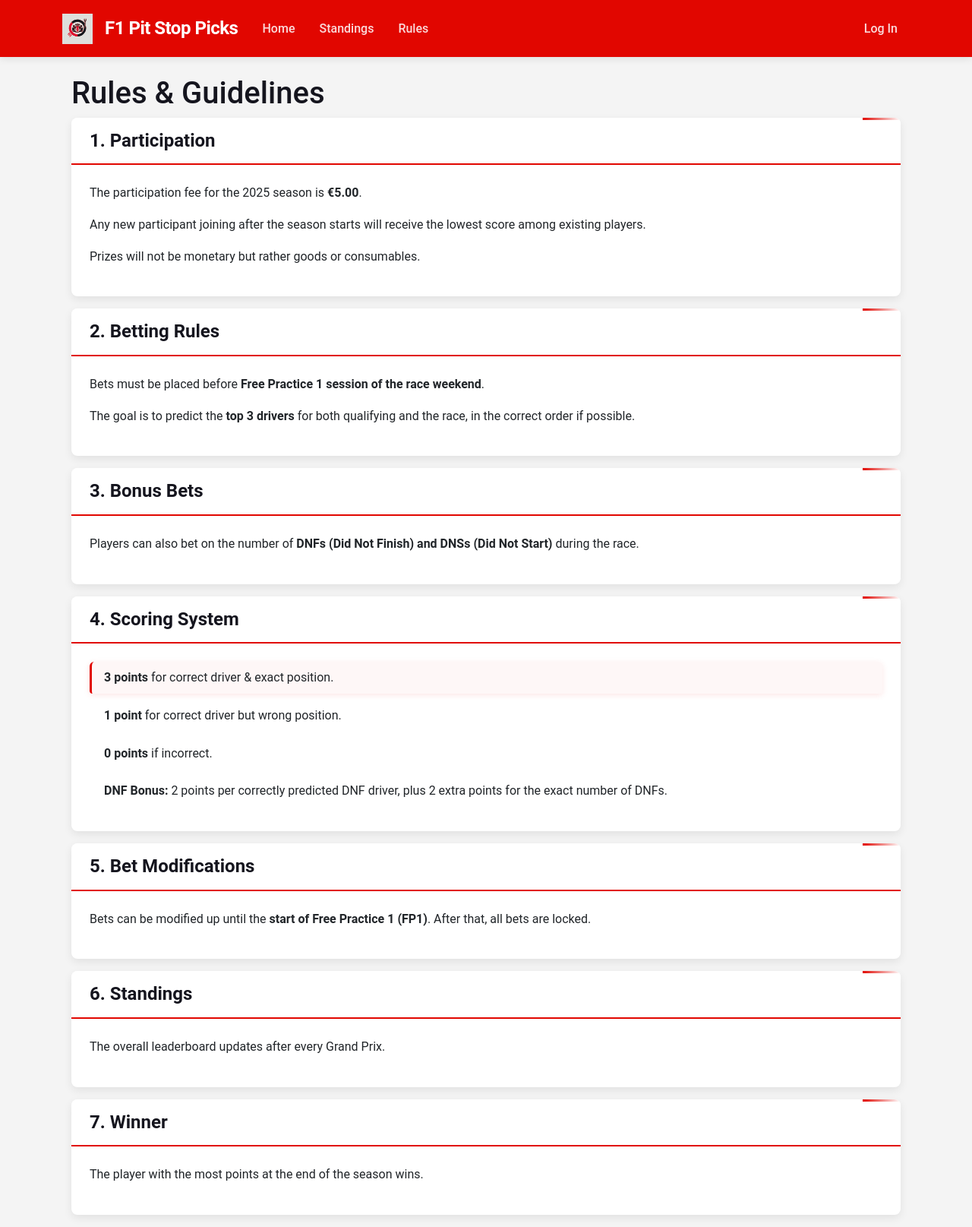
After one commit to ivanProca/F1BettingApp, a Django app: page /rules/ in a window 1280 px wide. The commit adds this page. Shown: the whole page at 76% size. Run offline with Django 4.2, Linux system fonts and the light colour scheme.

Commit message:
Add rules + completed races + fix points calculation

```diff
--- a/betting/models.py
+++ b/betting/models.py
@@ -86,11 +86,11 @@ class RaceResult(models.Model):
         self.race.save()
 
         if self.race.is_sprint:
+            podium_correct_position_points = 1
+            podium_wrong_position_points = 0.5
+        else:
             podium_correct_position_points = 3
             podium_wrong_position_points = 1
-        else:
-            podium_correct_position_points = 1
-            podium_wrong_position_points = 0.5
 
         for bet in bets:
             points = 0
--- /dev/null
+++ b/betting/templates/betting/rules.html
@@ -0,0 +1,86 @@
+{% extends "base.html" %}
+
+{% block content %}
+<div class="container">
+    <h1>Rules & Guidelines</h1>
+
+    <!-- Participation Card -->
+    <div class="card mb-3">
+        <div class="card-header">
+            <h2>1. Participation</h2>
+        </div>
+        <div class="card-body">
+            <p>The participation fee for the 2025 season is <strong>€5.00</strong>.</p>
+            <p>Any new participant joining after the season starts will receive the lowest score among existing players.</p>
+            <p>Prizes will not be monetary but rather goods or consumables.</p>
+        </div>
+    </div>
+
+    <!-- Betting Rules Card -->
+    <div class="card mb-3">
+        <div class="card-header">
+            <h2>2. Betting Rules</h2>
+        </div>
+        <div class="card-body">
+            <p>Bets must be placed before <strong>Free Practice 1 session of the race weekend</strong>.</p>
+            <p>The goal is to predict the <strong>top 3 drivers</strong> for both qualifying and the race, in the correct order if possible.</p>
+        </div>
+    </div>
+
+    <!-- Bonus Bets Card -->
+    <div class="card mb-3">
+        <div class="card-header">
+            <h2>3. Bonus Bets</h2>
+        </div>
+        <div class="card-body">
+            <p>Players can also bet on the number of <strong>DNFs (Did Not Finish) and DNSs (Did Not Start)</strong> during the race.</p>
+        </div>
+    </div>
+
+    <!-- Scoring System Card -->
+    <div class="card mb-3">
+        <div class="card-header">
+            <h2>4. Scoring System</h2>
+        </div>
+        <div class="card-body">
+            <ul class="list-group">
+                <li class="list-group-item"><strong>3 points</strong> for correct driver & exact position.</li>
+                <li class="list-group-item"><strong>1 point</strong> for correct driver but wrong position.</li>
+                <li class="list-group-item"><strong>0 points</strong> if incorrect.</li>
+                <li class="list-group-item"><strong>DNF Bonus:</strong> 2 points per correctly predicted DNF driver, plus 2 extra points for the exact number of DNFs.</li>
+            </ul>
+        </div>
+    </div>
+
+    <!-- Bet Modifications Card -->
+    <div class="card mb-3">
+        <div class="card-header">
+            <h2>5. Bet Modifications</h2>
+        </div>
+        <div class="card-body">
+            <p>Bets can be modified up until the <strong>start of Free Practice 1 (FP1)</strong>. After that, all bets are locked.</p>
+        </div>
+    </div>
+
+    <!-- Standings Card -->
+    <div class="card mb-3">
+        <div class="card-header">
+            <h2>6. Standings</h2>
+        </div>
+        <div class="card-body">
+            <p>The overall leaderboard updates after every Grand Prix.</p>
+        </div>
+    </div>
+
+    <!-- Winner Card -->
+    <div class="card mb-3">
+        <div class="card-header">
+            <h2>7. Winner</h2>
+        </div>
+        <div class="card-body">
+            <p>The player with the most points at the end of the season wins.</p>
+        </div>
+    </div>
+
+</div>
+{% endblock %}
--- a/betting/urls.py
+++ b/betting/urls.py
@@ -9,6 +9,7 @@ urlpatterns = [
     path('standings/<int:season_id>/', views.season_standings, name='season_standings'),
     path('race/<int:race_id>/enter-results/', views.enter_race_result, name='enter_race_result'),
     path('register/', views.register_view, name='register'),
+    path('rules/', views.rules_page, name='rules_page'),
 ]
 
 # Add these to main urls.py
--- a/betting/views.py
+++ b/betting/views.py
@@ -1,4 +1,7 @@
 # betting/views.py
+
+import json
+
 from django.shortcuts import render, redirect, get_object_or_404
 from django.contrib.auth.decorators import login_required
 from django.utils import timezone
@@ -14,10 +17,18 @@ from django.contrib.auth.models import User
 def home(request):
     # Show upcoming races and leaderboard
     current_season = Season.objects.filter(is_active=True).first()
+
+    # Upcoming races
     upcoming_races = Race.objects.filter(
         season=current_season,
         race_date__gt=timezone.now()
     ).order_by('race_date')[:5]
+
+    # Completed races
+    completed_races = Race.objects.filter(
+        season=current_season,
+        is_completed=True
+    ).order_by('race_date')
 
     # Simple leaderboard based on total points
     leaderboard = Bet.objects.filter(
@@ -26,10 +37,71 @@ def home(request):
         total_points=Sum('points')
     ).order_by('-total_points')[:10]
 
+    # Prepare data for classification line graph
+    classification_data = prepare_classification_graph_data(current_season)
+
+    # Convert classification data to JSON for template
+    classification_json = json.dumps({
+        username: {
+            'username': data['username'],
+            'cumulative_points': data['cumulative_points']
+        } for username, data in classification_data.items()
+    })
+
     return render(request, 'betting/home.html', {
         'upcoming_races': upcoming_races,
+        'completed_races': completed_races,
         'leaderboard': leaderboard,
+        'classification_json': classification_json,
     })
+
+def prepare_classification_graph_data(season):
+    """
+    Prepare data for line graph showing classification evolution
+    """
+    # Get all completed races for the season
+    completed_races = Race.objects.filter(
+        season=season,
+        is_completed=True
+    ).order_by('race_date')
+
+    # Prepare data structure for graph
+    classification_evolution = {}
+
+    # Iterate through races to build cumulative points
+    for race in completed_races:
+        # Get bets for this race
+        race_bets = Bet.objects.filter(race=race)
+
+        for bet in race_bets:
+            username = bet.user.username
+
+            # Initialize user data if not exists
+            if username not in classification_evolution:
+                classification_evolution[username] = {
+                    'username': username,
+                    'points_per_race': [0] * len(completed_races),
+                    'cumulative_points': [0] * len(completed_races)
+                }
+
+            # Find the race index
+            race_index = list(completed_races).index(race)
+
+            # Add points for this race
+            classification_evolution[username]['points_per_race'][race_index] = bet.points
+
+    # Calculate cumulative points
+    for username, data in classification_evolution.items():
+        cumulative = 0
+        cumulative_points = []
+
+        for points in data['points_per_race']:
+            cumulative += points
+            cumulative_points.append(cumulative)
+
+        data['cumulative_points'] = cumulative_points
+
+    return classification_evolution
 
 @login_required
 def race_detail(request, race_id):
@@ -220,3 +292,6 @@ def login_view(request):
             messages.error(request, 'Invalid username or password.')
 
     return render(request, 'home.html')
+
+def rules_page(request):
+    return render(request, 'betting/rules.html')
--- a/templates/base.html
+++ b/templates/base.html
@@ -28,6 +28,9 @@
                     </li>
                     <li class="nav-item">
                         <a class="nav-link" href="{% url 'current_standings' %}">Standings</a>
+                    </li>
+                    <li class="nav-item">
+                        <a class="nav-link" href="{% url 'rules_page' %}">Rules</a>
                     </li>
                 </ul>
                 <ul class="navbar-nav ms-auto">
```
Also changed, not shown: betting/templates/betting/home.html (+40 -1 lines).
